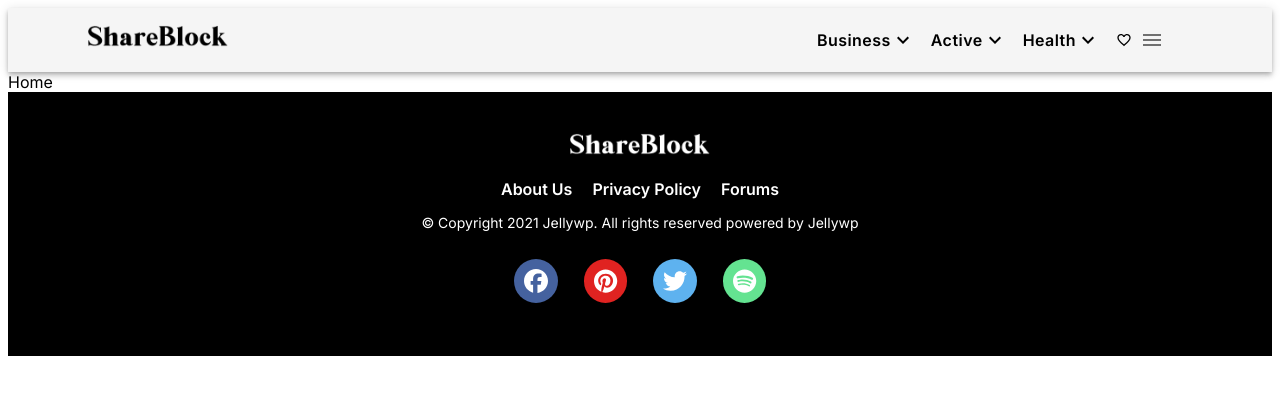
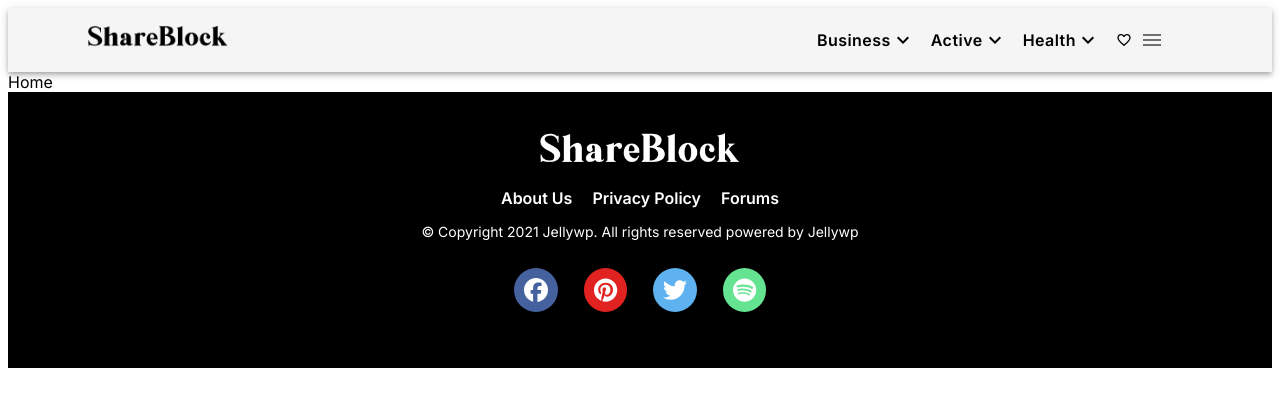
Before and after one commit to marianabalanchuk/blog-project, a React (Create React App) app: page / in a window 1280 px wide. Shown: the top 406 px of the page. Built offline with nearby package versions, Linux system fonts and the light colour scheme.

Commit message:
added links to header and footer

```diff
--- a/src/components/Logo/Logo.tsx
+++ b/src/components/Logo/Logo.tsx
@@ -2,12 +2,15 @@ import Typography from '@mui/material/Typography'
 
 type Props = {
     image: string
+    width: number
 }
 const Logo = (props: Props) => {
     return (
         <>
             <Typography variant="h6" component="div" sx={{ flexGrow: 1 }}>
-                <img src={props.image} width={140} />
+                <a href="#">
+                    <img src={props.image} width={props.width} />
+                </a>
             </Typography>
         </>
     )
--- a/src/components/SocialMedia/SocialMedia.tsx
+++ b/src/components/SocialMedia/SocialMedia.tsx
@@ -13,19 +13,33 @@ const SocialMedia = (props: Props) => {
     return (
         <div className="social-media-icons">
             <IconButton>
-                <FontAwesomeIcon icon={faFacebook} className="fb-icon" />
+                <a href="https://www.facebook.com/" target={'_blank'}>
+                    <FontAwesomeIcon icon={faFacebook} className="fb-icon" />
+                </a>
             </IconButton>
             <IconButton>
-                <FontAwesomeIcon
-                    icon={faPinterest}
-                    className="pinterest-icon"
-                />
+                <a href="https://www.pinterest.com/" target={'_blank'}>
+                    <FontAwesomeIcon
+                        icon={faPinterest}
+                        className="pinterest-icon"
+                    />
+                </a>
             </IconButton>
             <IconButton>
-                <FontAwesomeIcon icon={faTwitter} className="twitter-icon" />
+                <a href="https://twitter.com/" target={'_blank'}>
+                    <FontAwesomeIcon
+                        icon={faTwitter}
+                        className="twitter-icon"
+                    />
+                </a>
             </IconButton>
             <IconButton>
-                <FontAwesomeIcon icon={faSpotify} className="spotify-icon" />
+                <a href="https://spotify.com/" target={'_blank'}>
+                    <FontAwesomeIcon
+                        icon={faSpotify}
+                        className="spotify-icon"
+                    />
+                </a>
             </IconButton>
         </div>
     )
--- a/src/container/Footer/Footer.tsx
+++ b/src/container/Footer/Footer.tsx
@@ -6,15 +6,15 @@ type Props = {}
 const Footer = (props: Props) => {
     return (
         <div className="footer">
-            <Logo image="images/logo_white.png" />
+            <Logo image="images/logo_white.png" width={200} />
             <div>
-                <a href="/" className="doc-link">
+                <a href="#" className="doc-link">
                     About Us
                 </a>
-                <a href="/" className="doc-link">
+                <a href="#" className="doc-link">
                     Privacy Policy
                 </a>
-                <a href="/" className="doc-link">
+                <a href="#" className="doc-link">
                     Forums
                 </a>
             </div>
--- a/src/container/Header/Header.tsx
+++ b/src/container/Header/Header.tsx
@@ -14,7 +14,7 @@ const Header = (props: Props) => {
         <AppBar position="static" className="app-bar">
             <Container>
                 <Toolbar>
-                    <Logo image="images/logo_black.png" />
+                    <Logo image="images/logo_black.png" width={140} />
                     <Menu />
 
                     <IconButton
```
